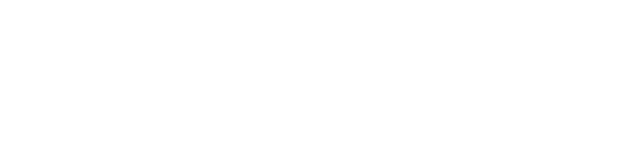
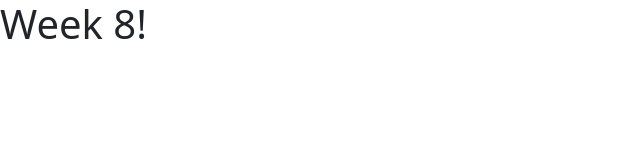
Before and after one commit to CoolMcProgrammer123/Week-8_Lab, a website: page public/index.html in a window 1280 px wide. Shown: the whole page, without its empty margins (0-640 px from the left). Drawn offline with nearby package versions, Linux system fonts and the light colour scheme.

Commit message:
Imported bootstrap

```diff
--- a/public/index.html
+++ b/public/index.html
@@ -4,11 +4,18 @@
 <head>
     <meta charset="UTF-8">
     <meta name="viewport" content="width=device-width, initial-scale=1.0">
+
+    <!-- Bootstrap CSS -->
+    <link href="https://cdn.jsdelivr.net/npm/bootstrap@5.3.3/dist/css/bootstrap.min.css" rel="stylesheet" integrity="sha384-QWTKZyjpPEjISv5WaRU9OFeRpok6YctnYmDr5pNlyT2bRjXh0JMhjY6hW+ALEwIH" crossorigin="anonymous">
+
     <title>Week 8 Lab</title>
 </head>
 
 <body>
+    <h1>Week 8!</h1>
 
+    <!-- Bootstrap JS -->
+    <script src="https://cdn.jsdelivr.net/npm/bootstrap@5.3.3/dist/js/bootstrap.bundle.min.js" integrity="sha384-YvpcrYf0tY3lHB60NNkmXc5s9fDVZLESaAA55NDzOxhy9GkcIdslK1eN7N6jIeHz" crossorigin="anonymous"></script>
 </body>
 
 </html>
```
